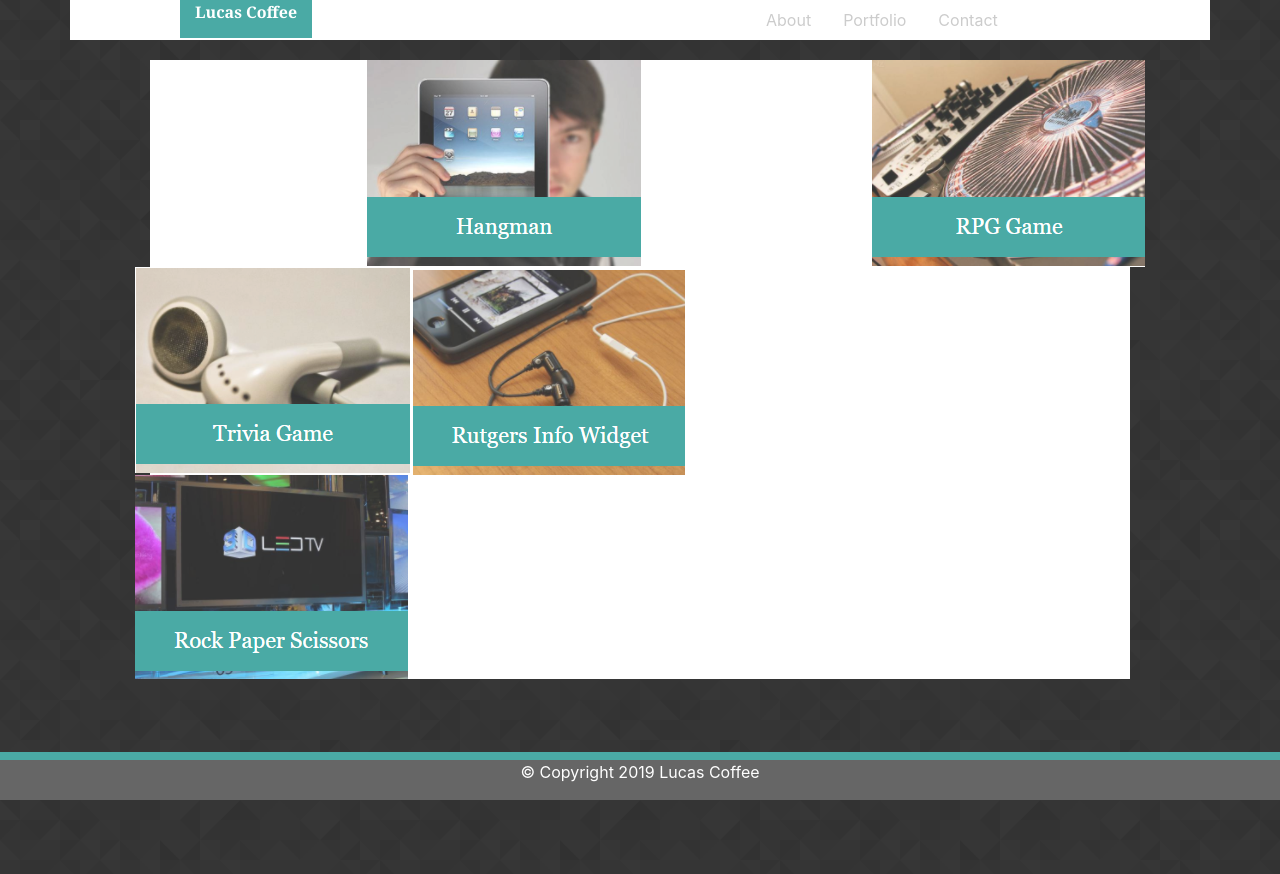
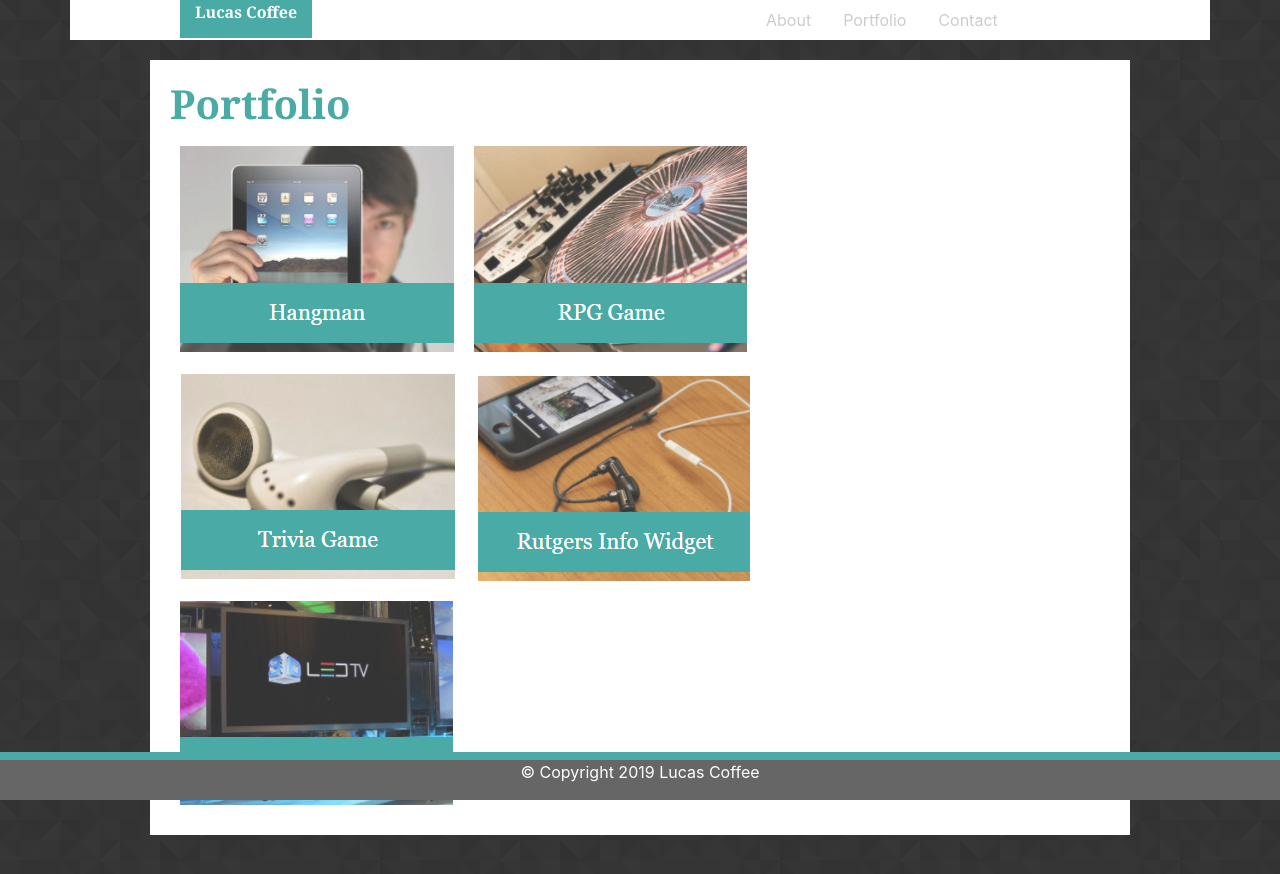
Before and after one commit to kalashnikoffee/responsive-bio, a plain HTML site: page portfolio.html in a window 1280 px wide. Drawn offline with nearby package versions, Linux system fonts and the light colour scheme.

Commit message:
fixed placement of columns for portfolio page to line up properly in the container

```diff
--- a/portfolio.html
+++ b/portfolio.html
@@ -36,29 +36,32 @@
         </div>
         </div>
         <div class="container" style="margin: 20px auto; float: none">
-            <div class="box" style="background-color: #ffffff; margin: 0 auto; max-width:980px;">
-        <div class="row">
-                <col-sm-6 style="margin: 0 auto;">
+            <div class="box" style="background-color: #ffffff; margin: 0 auto; max-width:980px; padding: 20px">
+                <h1 style="color: #4aaaa5; font-family: 'Georgia', Times, 'Times New Roman', serif; font-weight: bold;">Portfolio</h1>
+        <div class="row" style="margin: 0 auto;">
+                <col-sm style="padding:10px;">
                     <img src="assets/images/hangman.png">
-                </col-sm-6>
-                <col-sm-6>
+                </col-sm>
+
+                <col-sm style="padding:10px;">
                     <img src="assets/images/rpg-game.png">
-                </col-sm-6>
+                </col-sm>
 
-        </div>
-        <div class="row">
-                <col-sm-6>
+                <div class="w-100"></div>
+
+                <col-sm style="padding:10px;">
                     <img src="assets/images/trivia-game.png">
-                </col-sm-6>
-                <col-sm-6>
+                </col-sm>
+
+                <col-sm style="padding:10px;">
                     <img src="assets/images/rutgers-info-widget.png">
-                </col-sm-6>
+                </col-sm>
 
-        </div>
-        <div class="row">
-                <col-sm-12>
-                    <img src="assets/images/rock-paper-scissors.png">
-                </col-sm-12>
+                <div class="w-100"></div>
+
+                <col-sm style="padding:10px;">
+                <img src="assets/images/rock-paper-scissors.png">
+            </col-sm->
 
         </div>
     </div>
```
Also changed, not shown: contact.html (+1 -0 lines), index.html (+1 -1 lines).
